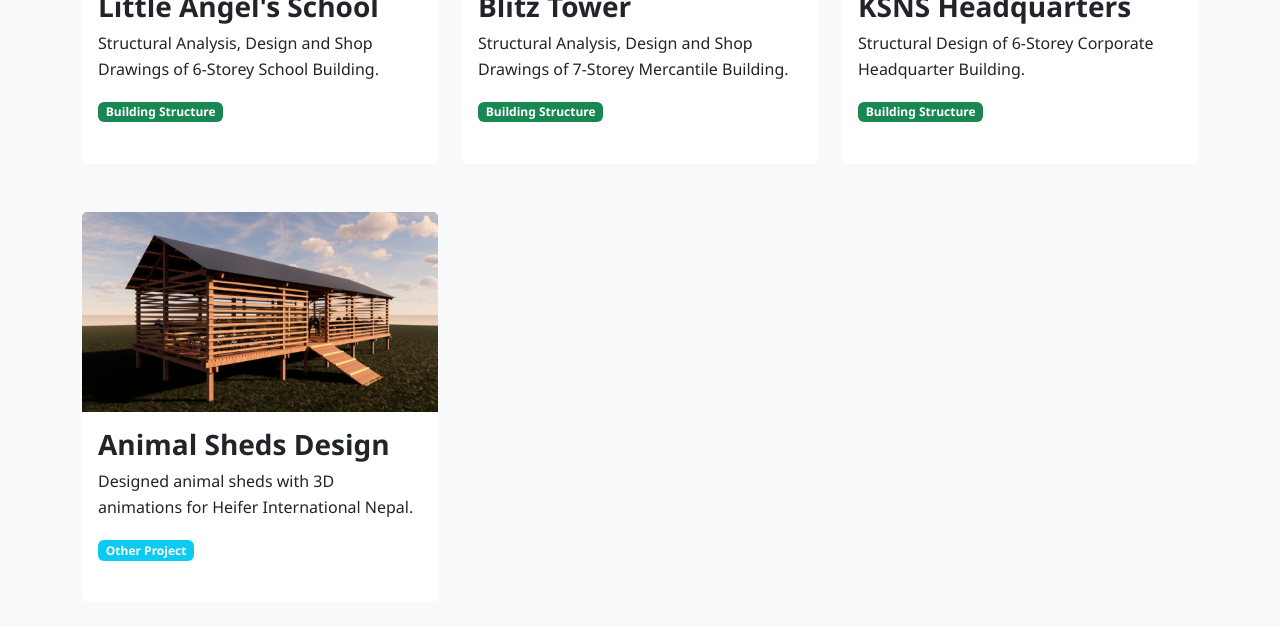
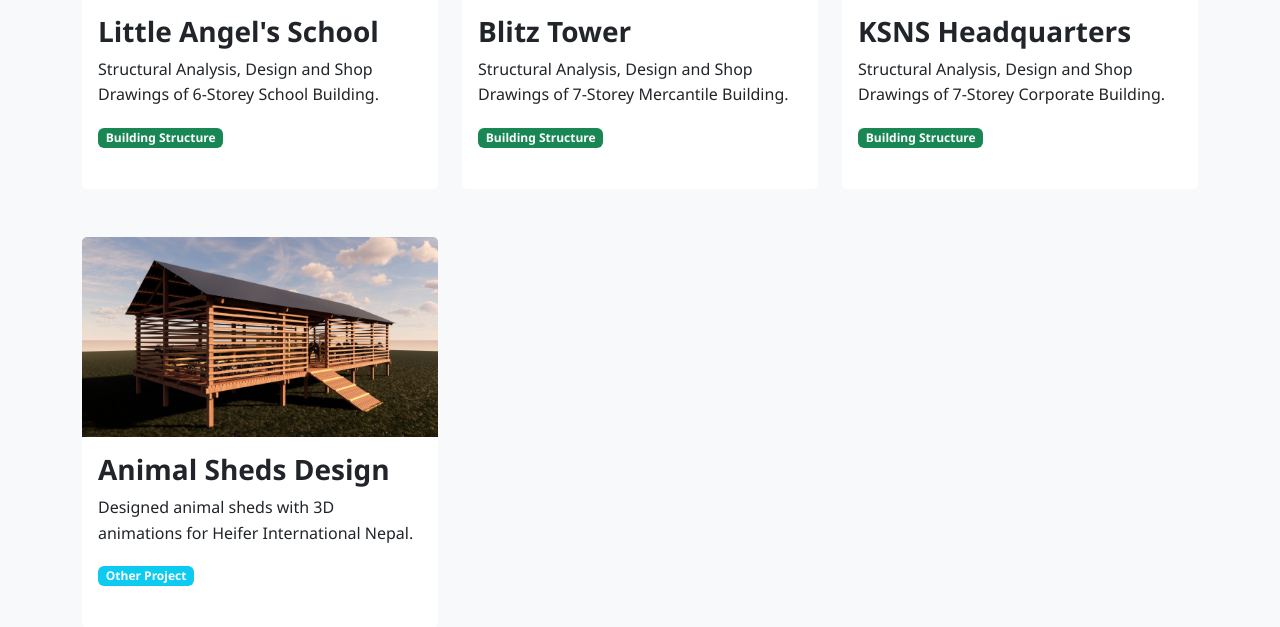
Before and after one commit to bikalpghimire/My-Website, a Flask app: page /projects in a window 1280 px wide. Shown: the part 1612-2239 px from the top of the page. Run offline with Flask 3, Linux system fonts and the light colour scheme.

Commit message:
updated favicon

```diff
--- a/app.py
+++ b/app.py
@@ -101,7 +101,7 @@ def contact():
                     <p><strong>Subject:</strong> {form.subject.data}</p>
                     <p>{form.message.data}</p>
                     <br>
-                    <p>Best regards,<br>The Team</p>
+                    <p>Best regards,<br>Bikalp Ghimire</p>
                 </body>
             </html>
             """
--- a/templates/layout.html
+++ b/templates/layout.html
@@ -9,7 +9,7 @@
   <link href="https://cdn.jsdelivr.net/npm/bootstrap@5.3.0/dist/css/bootstrap.min.css" rel="stylesheet">
   <link rel="stylesheet" href="https://cdn.jsdelivr.net/npm/bootstrap-icons@1.11.1/font/bootstrap-icons.css">
 
-  <link href="/static/assets/favicon.png" rel="icon">
+  <link href="/static/assets/favicon1.PNG" rel="icon">
   <link href="/static/css/styles.css" rel="stylesheet">
 
   <title>Bikalp Ghimire: {% block title %}{% endblock %}</title>
@@ -18,7 +18,8 @@
 <body>
   <nav class="navbar navbar-expand-lg navbar-light bg-white shadow-sm sticky-top">
     <div class="container">
-      <a class="navbar-brand fw-bold" href="/">
+      <a class="navbar-brand fw-bold d-flex align-items-center" href="/">
+        <img src="/static/assets/favicon1.PNG" alt="Logo" width="30" height="30" class="d-inline-block align-middle me-2">
         <span class="text-primary">Bikalp</span> Ghimire
       </a>
       <button class="navbar-toggler" type="button" data-bs-toggle="collapse" data-bs-target="#navbarNav">
--- a/templates/projects.html
+++ b/templates/projects.html
@@ -64,7 +64,7 @@
           <img src="/static/assets/img/shree-hangar.png" class="card-img-top" alt="Shree Airlines Hangar">
           <div class="card-body">
             <h3 class="card-title">Shree Airlines Hangar</h3>
-            <p class="card-text">Conceptual/Architectural Design of Hangar Building for Airbus A321 aircraft.</p>
+            <p class="card-text">Conceptual/Architectural Design of Hangar Building for one Airbus A321 aircraft or two Mi-16 helicopters.</p>
             <div class="badge bg-success">Building Structure</div>
           </div>
         </div>
@@ -75,7 +75,7 @@
           <img src="/static/assets/img/medi-pride.png" class="card-img-top" alt="Medi-Pride Hospital">
           <div class="card-body">
             <h3 class="card-title">Medi-Pride Hospital</h3>
-            <p class="card-text">Steel Structural Design of 3-Storey Hospital Building including foundation design.</p>
+            <p class="card-text">Steel Structural Design of 3-Storey Hospital Building.</p>
             <div class="badge bg-success">Building Structure</div>
           </div>
         </div>
@@ -119,7 +119,7 @@
           <img src="/static/assets/img/jawalakhel.jpg" class="card-img-top" alt="KSNS Headquarters">
           <div class="card-body">
             <h3 class="card-title">KSNS Headquarters</h3>
-            <p class="card-text">Structural Design of 6-Storey Corporate Headquarter Building.</p>
+            <p class="card-text">Structural Analysis, Design and Shop Drawings of 7-Storey Corporate Building.</p>
             <div class="badge bg-success">Building Structure</div>
           </div>
         </div>
```
Also changed, not shown: static/assets/favicon1.PNG (added).
